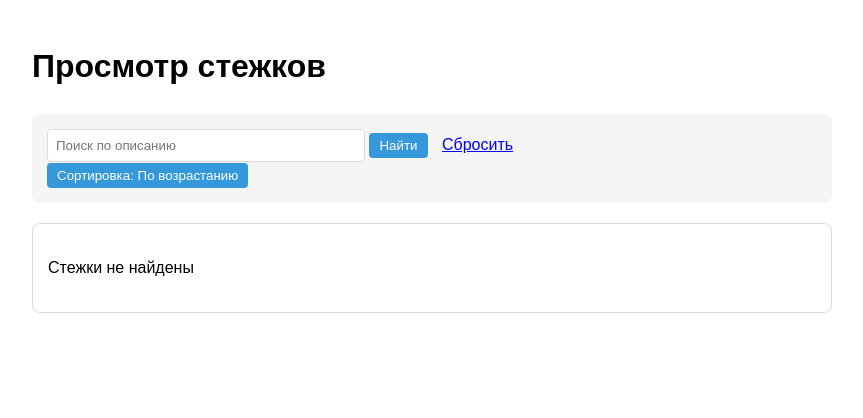
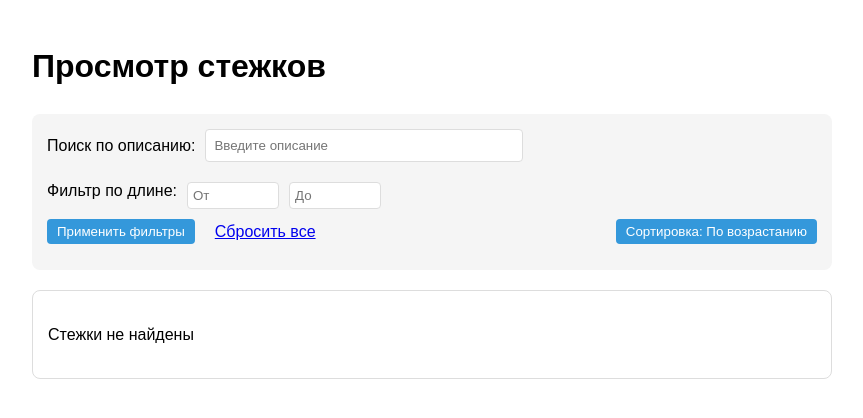
Before and after one commit to moevm/nosql1h25-needlework, a FastAPI app: template templates/actions.html in a window 1280 px wide. Shown: the top 418 px of the page, without its empty margins (208-1071 px from the left). Run offline with FastAPI, Linux system fonts and the light colour scheme; the template is opened without the code that fills it, so the values that code supplies are empty.

Commit message:
add new filters

```diff
--- a/templates/actions.html
+++ b/templates/actions.html
@@ -15,6 +15,15 @@
             padding: 15px;
             background: #f5f5f5;
             border-radius: 8px;
+        }
+        .search-row {
+            display: flex;
+            gap: 10px;
+            margin-bottom: 10px;
+            align-items: center;
+        }
+        .search-row label {
+            min-width: 120px;
         }
         .action-list {
             margin-bottom: 20px;
@@ -43,7 +52,7 @@
             display: flex;
             gap: 10px;
         }
-        select {
+        select, input[type="number"] {
             padding: 5px;
             border-radius: 4px;
             border: 1px solid #ddd;
@@ -62,6 +71,14 @@
             border-radius: 4px;
             border: 1px solid #ddd;
         }
+        .length-filters {
+            display: flex;
+            gap: 10px;
+            margin-top: 10px;
+        }
+        .length-filters input {
+            width: 80px;
+        }
     </style>
 </head>
 <body>
@@ -69,10 +86,28 @@
 
     <div class="search-box">
         <form method="get">
-            <input type="text" name="search" placeholder="Поиск по описанию" value="{{ search }}">
+            <div class="search-row">
+                <label for="search">Поиск по описанию:</label>
+                <input type="text" id="search" name="search" placeholder="Введите описание" value="{{ search }}">
+            </div>
+
+            <div class="search-row">
+                <label>Фильтр по длине:</label>
+                <div class="length-filters">
+                    <input type="number" name="min_length" placeholder="От" value="{{ min_length }}" step="1" min="0">
+                    <input type="number" name="max_length" placeholder="До" value="{{ max_length }}" step="1" min="0">
+                </div>
+            </div>
+
+            <div class="search-row">
+                <button type="submit">Применить фильтры</button>
+                <a href="/actions" style="margin-left: 10px;">Сбросить все</a>
+                <button type="button" id="sortButton" style="margin-left: auto;">
+                    Сортировка: {{ "По убыванию" if sort_order == "desc" else "По возрастанию" }}
+                </button>
+            </div>
+
             <input type="hidden" name="sort_order" value="{{ sort_order }}">
-            <button type="submit">Найти</button>
-            <a href="/actions" style="margin-left: 10px;">Сбросить</a>
         </form>
     </div>
 
@@ -106,6 +141,8 @@
         <div class="pagination-controls">
             <form method="get">
                 <input type="hidden" name="search" value="{{ search }}">
+                <input type="hidden" name="min_length" value="{{ min_length }}">
+                <input type="hidden" name="max_length" value="{{ max_length }}">
                 <input type="hidden" name="sort_order" value="{{ sort_order }}">
 
                 <select name="page" onchange="this.form.submit()">
@@ -129,17 +166,14 @@
     <script>
         // Функция для переключения сортировки
         function toggleSort() {
-            const url = new URL(window.location.href);
-            url.searchParams.set('sort_order',
-                url.searchParams.get('sort_order') === 'desc' ? 'asc' : 'desc');
-            window.location.href = url.toString();
+            const form = document.querySelector('.search-box form');
+            const sortOrderInput = form.querySelector('input[name="sort_order"]');
+            sortOrderInput.value = sortOrderInput.value === 'desc' ? 'asc' : 'desc';
+            form.submit();
         }
 
         document.addEventListener('DOMContentLoaded', function() {
-            const sortButton = document.createElement('button');
-            sortButton.textContent = 'Сортировка: {{ "По убыванию" if sort_order == "desc" else "По возрастанию" }}';
-            sortButton.onclick = toggleSort;
-            document.querySelector('.search-box').appendChild(sortButton);
+            document.getElementById('sortButton').addEventListener('click', toggleSort);
         });
     </script>
 </body>
```
